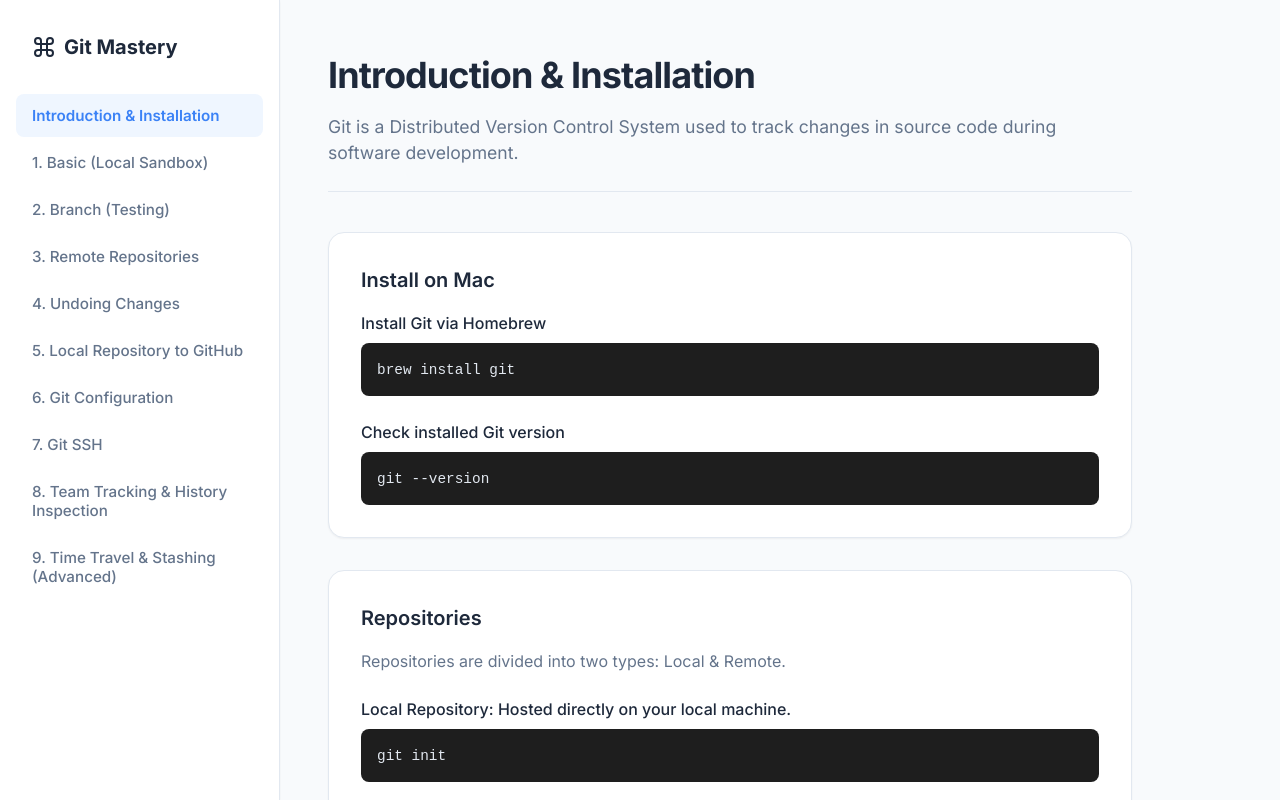
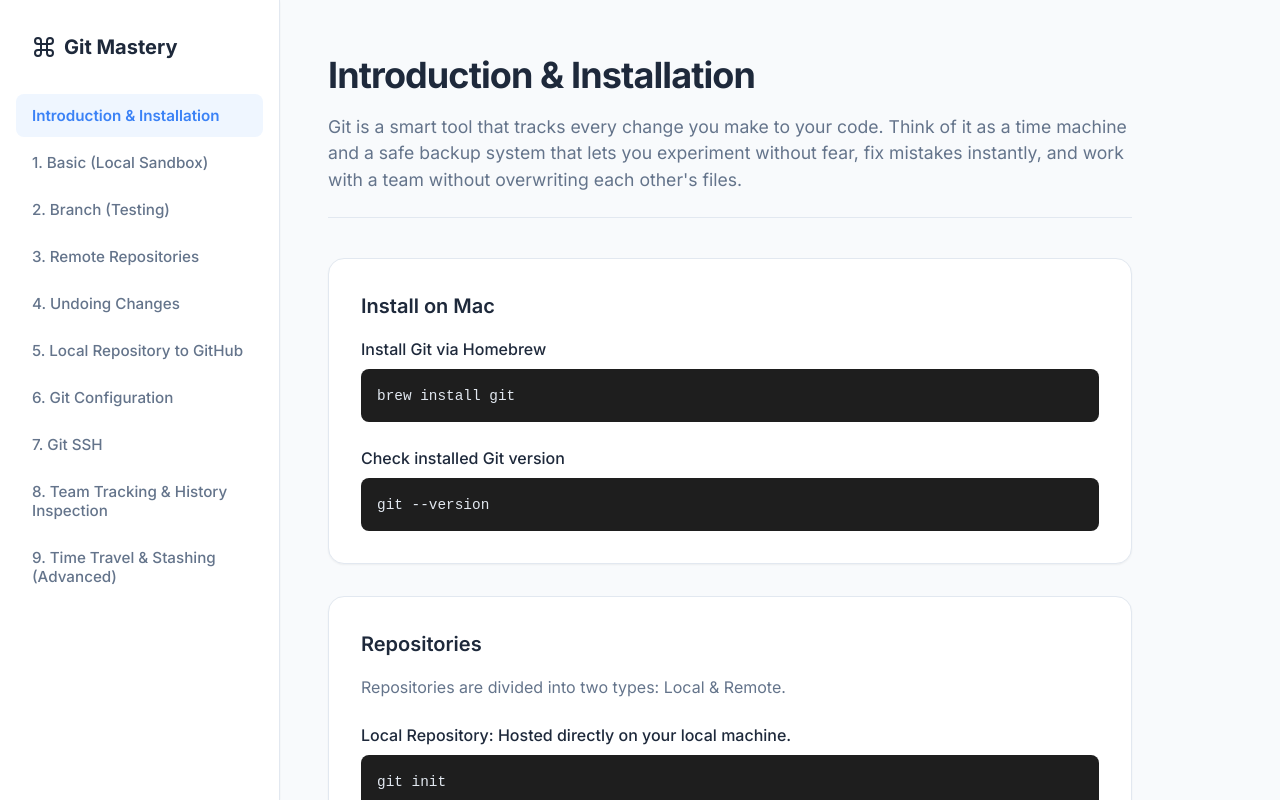
Before and after one commit to Vath7677/git_web, a Vue app: page / in a window 1280 px wide. Shown: the top 800 px of the page. Built offline with nearby package versions, Linux system fonts and the light colour scheme.

Commit message:
change meaning of git

```diff
--- a/src/App.vue
+++ b/src/App.vue
@@ -26,7 +26,8 @@ const copyCode = (code, event) => {
     <!-- Sidebar -->
     <aside class="sidebar">
       <h1 class="sidebar-title">
-        <svg viewBox="0 0 24 24" width="24" height="24" stroke="currentColor" stroke-width="2" fill="none" stroke-linecap="round" stroke-linejoin="round"><path d="M15 6v12a3 3 0 1 0 3-3H6a3 3 0 1 0 3 3V6a3 3 0 1 0-3 3h12a3 3 0 1 0-3-3"/></svg>
+        <svg viewBox="0 0 24 24" width="24" height="24" stroke="currentColor" stroke-width="2" fill="none" stroke-linecap="round"
+        stroke-linejoin="round"><path d="M15 6v12a3 3 0 1 0 3-3H6a3 3 0 1 0 3 3V6a3 3 0 1 0-3 3h12a3 3 0 1 0-3-3"/></svg>
         Git Mastery
       </h1>
       <nav>
--- a/src/data.js
+++ b/src/data.js
@@ -2,7 +2,7 @@ export const gitLessons = [
   {
     id: "intro",
     title: "Introduction & Installation",
-    description: "Git is a Distributed Version Control System used to track changes in source code during software development.",
+    description: "Git is a smart tool that tracks every change you make to your code. Think of it as a time machine and a safe backup system that lets you experiment without fear, fix mistakes instantly, and work with a team without overwriting each other's files.",
     sections: [
       {
         subtitle: "Install on Mac",
```
